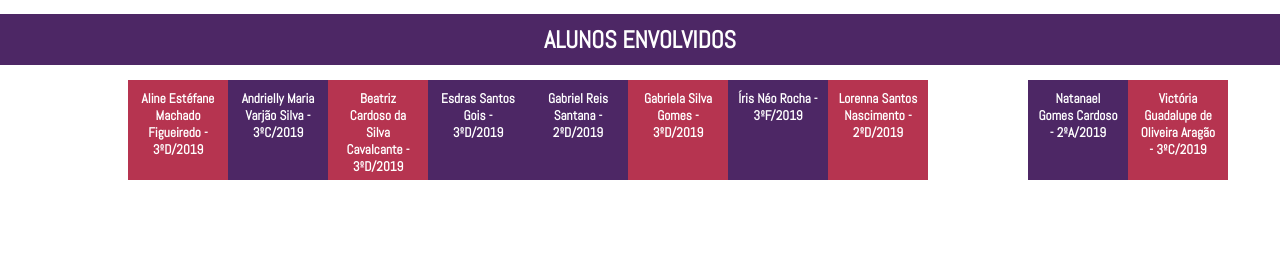
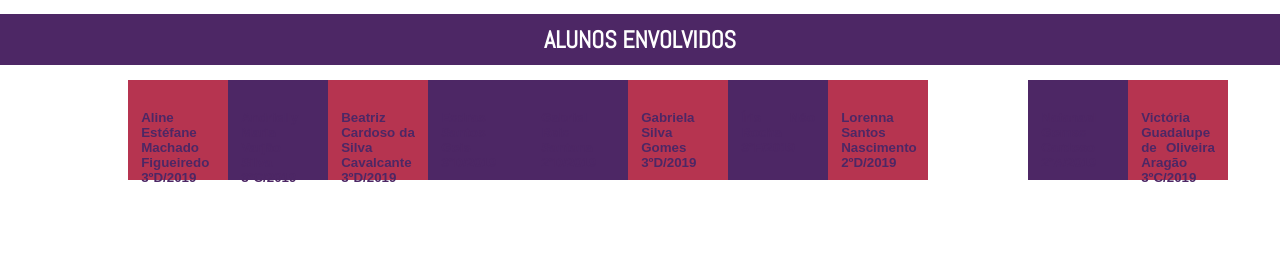
Before and after one commit to euesdrasgois/athenados, a PHP site: page / in a window 1280 px wide. Shown: the part 3498-3775 px from the top of the page. Run offline with PHP 8.4, Linux system fonts and the light colour scheme; data that the repository does not hold is empty.

Commit message:
Update index.php

```diff
--- a/index.php
+++ b/index.php
@@ -167,17 +167,17 @@
         <h2>ALUNOS ENVOLVIDOS</h2>
     </div>
     <ul class="alunos">
-        <li class="aluno-a">Aline Estéfane Machado Figueiredo - 3ºD/2019</li>
-        <li class="aluno-b">Andrielly Maria Varjão Silva - 3ºC/2019</li>
-        <li class="aluno-a">Beatriz Cardoso da Silva Cavalcante - 3ºD/2019</li>
-        <li class="aluno-b">Esdras Santos Gois - 3ºD/2019</li>
-        <li class="aluno-b">Gabriel Reis Santana - 2ºD/2019</li>
-        <li class="aluno-a">Gabriela Silva Gomes - 3ºD/2019</li>
-        <li class="aluno-b">Íris Néo Rocha - 3ºF/2019</li>
-        <li class="aluno-a">Lorenna Santos Nascimento - 2ºD/2019</li>
+        <li class="aluno-a"><p>Aline Estéfane Machado Figueiredo <br> 3ºD/2019</p></li>
+        <li class="aluno-b"><p> Andrielly Maria Varjão Silva <br> 3ºC/2019</p></li>
+        <li class="aluno-a"><p>Beatriz Cardoso da Silva Cavalcante <br> 3ºD/2019</p></li>
+        <li class="aluno-b"><p>Esdras Santos Gois <br> 3ºD/2019</p></li>
+        <li class="aluno-b"><p>Gabriel Reis Santana <br> 2ºD/2019</p></li>
+        <li class="aluno-a"><p>Gabriela Silva Gomes <br> 3ºD/2019</p></li>
+        <li class="aluno-b"><p>Íris Néo Rocha <br> 3ºF/2019</p></li>
+        <li class="aluno-a"><p>Lorenna Santos Nascimento <br> 2ºD/2019</p></li>
         <li class="aluno-none"></li>
-        <li class="aluno-b">Natanael Gomes Cardoso - 2ºA/2019</li>
-        <li class="aluno-a">Victória Guadalupe de Oliveira Aragão - 3ºC/2019</li>
+        <li class="aluno-b"><p>Natanael Gomes Cardoso <br> 2ºA/2019</p></li>
+        <li class="aluno-a"><p>Victória Guadalupe de Oliveira Aragão <br> 3ºC/2019</p></li>
         <li class="aluno-none"></li>
     </ul>
 
```
